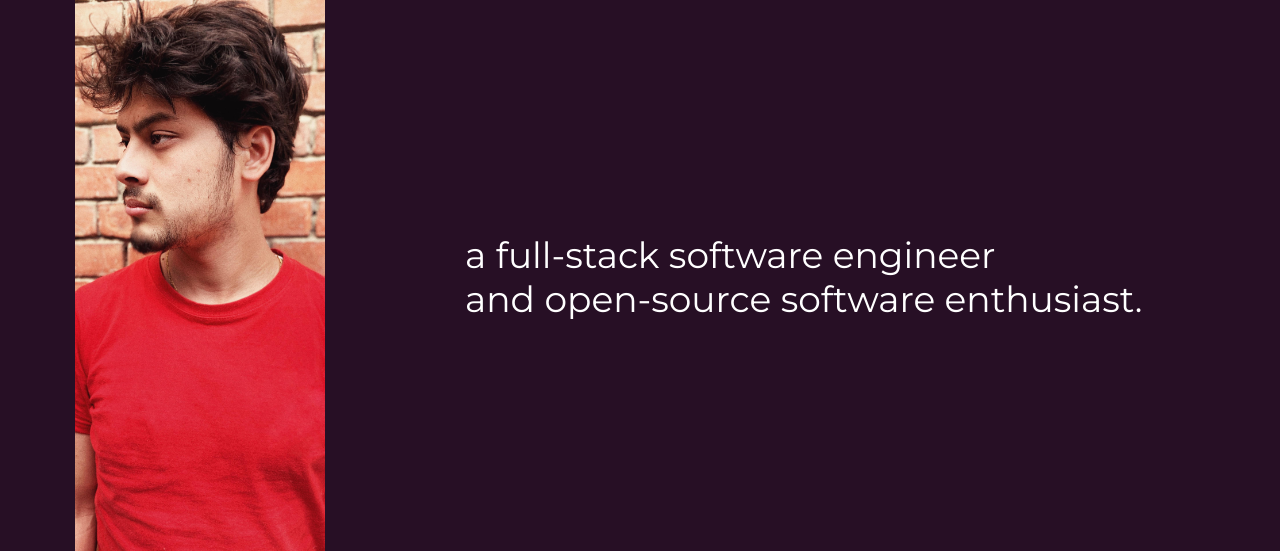
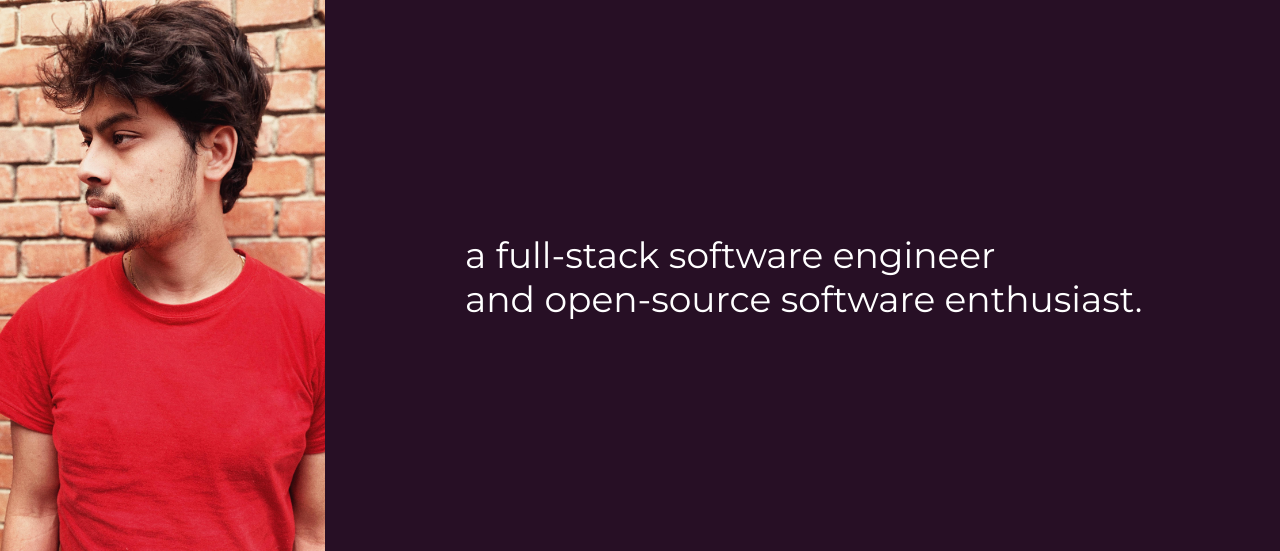
Before and after one commit to squgeim/shreyadahal.com, a Gatsby site: page / in a window 1280 px wide. Shown: the top 551 px of the page. Built offline with nearby package versions, Linux system fonts and the light colour scheme; Gatsby itself is replaced by a stand-in of ours.

Commit message:
Main picture takes full width

```diff
--- a/src/components/landingSection.tsx
+++ b/src/components/landingSection.tsx
@@ -13,8 +13,8 @@ const useStyles = createUseStyles({
     height: '100vh',
   },
   header: {
-    width: 250,
-    margin: '0 75px',
+    width: 325,
+    marginRight: '75px',
     display: 'flex',
     flexDirection: 'column',
     '&>*': {
```
